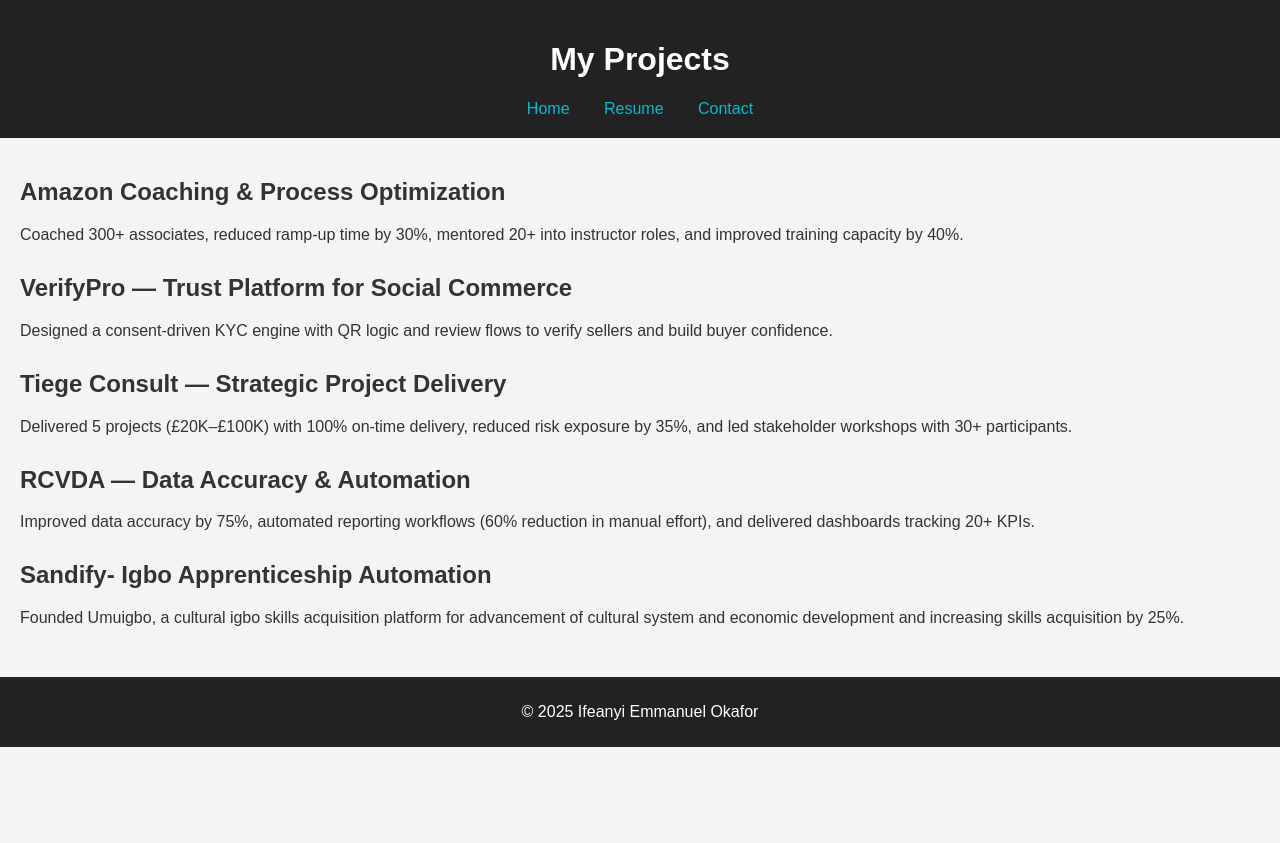
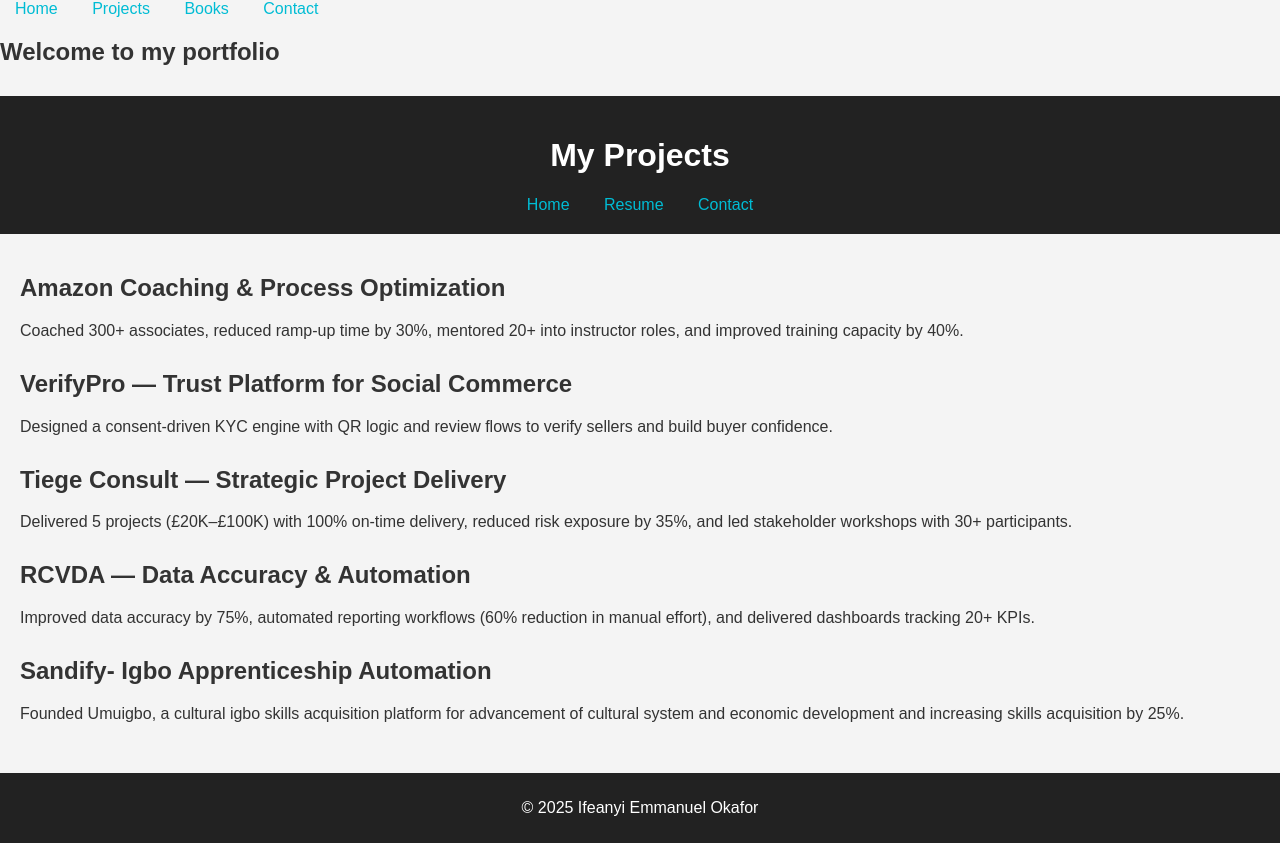
Before and after one commit to Ifeanyiokaforproject/Ifeanyi-portfolio-, a plain HTML site: page index.html in a window 1280 px wide. Before the commit the page ends 800 px from the top, so only its background shows below. Drawn offline with Linux system fonts and the light colour scheme.

Commit message:
Update index.html

```diff
--- a/index.html
+++ b/index.html
@@ -1,6 +1,30 @@
 <!DOCTYPE html>
 <html lang="en">
 <head>
+
+  <!DOCTYPE html>
+<html lang="en">
+<head>
+  <!-- meta tags, title, stylesheets -->
+</head>
+<body>
+
+  <!-- Paste navigation here -->
+  <nav>
+    <a href="index.html">Home</a>
+    <a href="projects.html">Projects</a>
+    <a href="publications.html">Books</a>
+    <a href="contact.html">Contact</a>
+  </nav>
+
+  <!-- Main content starts here -->
+  <section id="welcome">
+    <h1>Welcome to my portfolio</h1>
+    <!-- etc. -->
+  </section>
+
+</body>
+</html>
   <meta charset="UTF-8" />
   <meta name="viewport" content="width=device-width, initial-scale=1.0" />
   <title>Projects | Ifeanyi Emmanuel Okafor</title>
```
